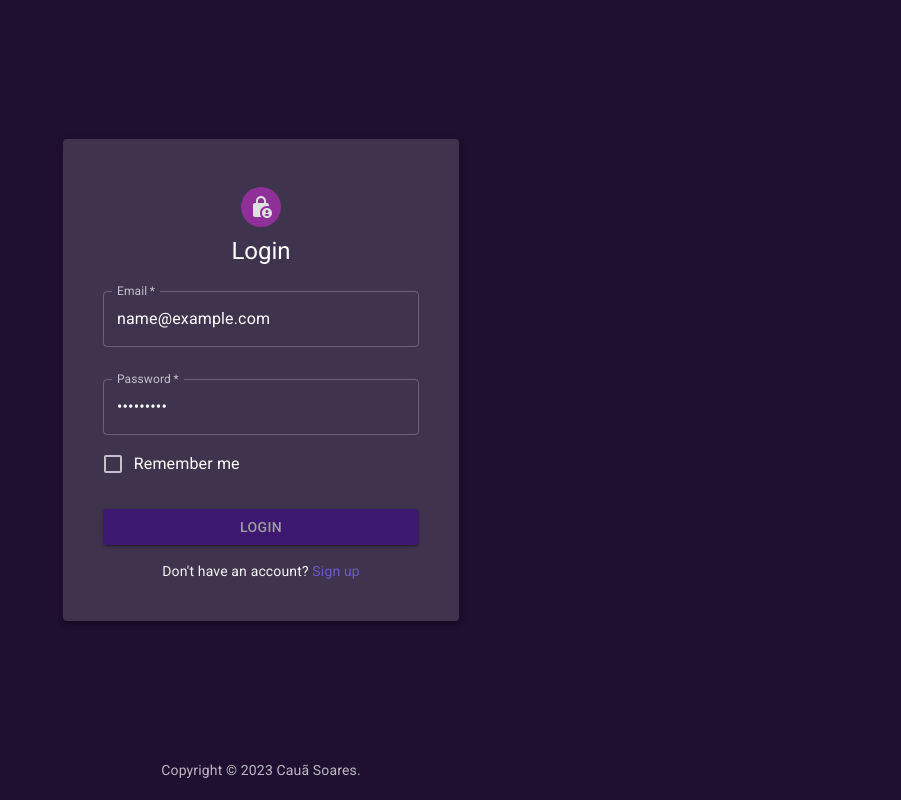
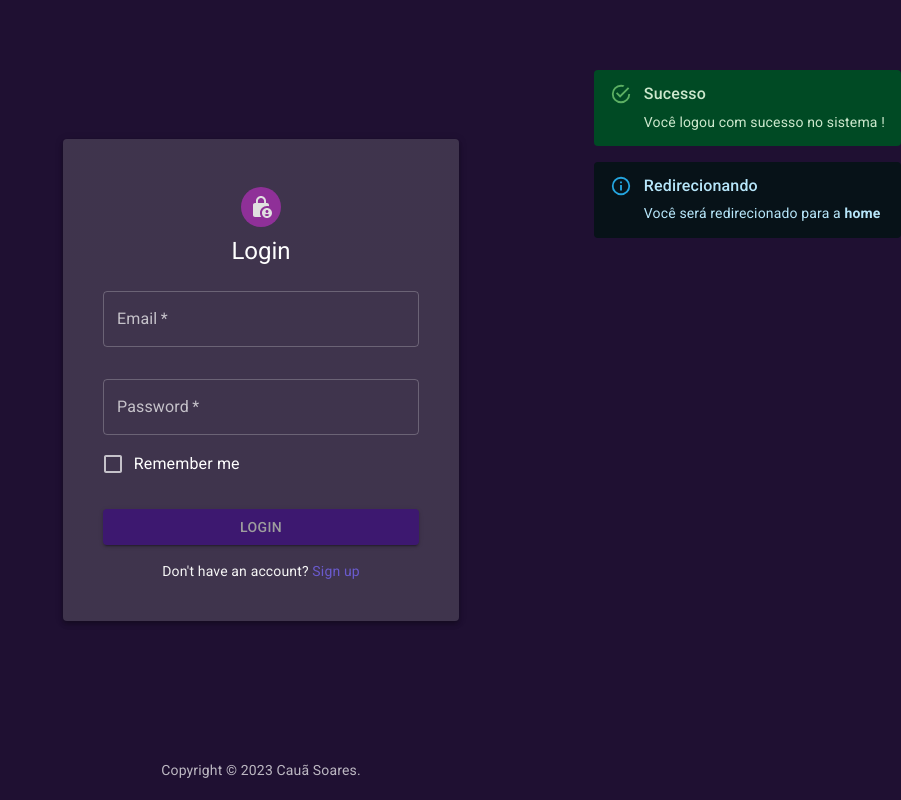
Before and after one commit to ocsoares/Auth-Form-NextJS, a Next.js app: page /auth/login in a window 1280 px wide. Both pictures are taken after typing "name@example.com", "Sample123" into the empty fields and a click on the button "LOGIN". Shown: the whole page, without its empty margins (379-1280 px from the left). Built offline with nearby package versions, Linux system fonts and the light colour scheme.

Commit message:
feat: add AuthAlert component on login route

```diff
--- a/src/app/auth/components/AuthAlert.tsx
+++ b/src/app/auth/components/AuthAlert.tsx
@@ -6,7 +6,7 @@ interface IAuthAlertProps {
   color?: "error" | "info" | "success" | "warning";
   severity: "error" | "info" | "success" | "warning";
   title: string;
-  message: string;
+  message?: string;
   messageHTML?: ReactNode;
   timeout?: number;
 }
--- a/src/app/auth/login/components/AuthLoginForm.tsx
+++ b/src/app/auth/login/components/AuthLoginForm.tsx
@@ -1,6 +1,6 @@
 "use client";
 
-import { Box, Checkbox, FormControlLabel, Grid } from "@mui/material";
+import { Box, Checkbox, FormControlLabel, Grid, Stack } from "@mui/material";
 import AuthTextField from "../../components/AuthTextField";
 import { AuthButton } from "../../components/AuthButton";
 import { AuthTextLink } from "../../components/AuthTextLink";
@@ -8,6 +8,7 @@ import { useForm } from "react-hook-form";
 import { z, ZodType } from "zod";
 import { zodResolver } from "@hookform/resolvers/zod";
 import { useEffect, useState } from "react";
+import { AuthAlert } from "../../components/AuthAlert";
 
 interface ILoginData {
   email: string;
@@ -17,21 +18,25 @@ interface ILoginData {
 const zodLoginSchema = z.object({
   email: z
     .string({ required_error: "O email é obrigatório !" })
-    .min(1)
+    .min(1, "O email é obrigatório !")
     .email("Formato de email inválido !"),
 
-  password: z.string({ required_error: "A senha é obrigatória !" }).min(1),
+  password: z
+    .string({ required_error: "A senha é obrigatória !" })
+    .min(1, "A senha é obrigatória !"),
 }) satisfies ZodType<ILoginData>;
 
 type ZodLoginSchemaData = z.infer<typeof zodLoginSchema>;
 
 export function AuthLoginForm() {
   const [remember, setRemember] = useState(false);
+  const [logged, setLogged] = useState(false);
 
   const {
     register,
     handleSubmit,
     control,
+    reset,
     formState: { errors },
   } = useForm<ZodLoginSchemaData>({
     resolver: zodResolver(zodLoginSchema),
@@ -39,6 +44,13 @@ export function AuthLoginForm() {
 
   const handleSubmitData = (data: ILoginData) => {
     console.log("LOGIN DATA:", data);
+
+    // Setar o "logged" de Acordo com a RESPOSTA de uma API se Logou
+    // com Sucesso ou NÃO !!!
+    setLogged(true);
+    reset();
+
+    console.log("LOGGED:", logged);
   };
 
   const handleCheckboxChange = () => {
@@ -51,7 +63,7 @@ export function AuthLoginForm() {
   }, [remember]);
 
   return (
-    <div>
+    <>
       <Box
         component="form"
         noValidate
@@ -85,13 +97,33 @@ export function AuthLoginForm() {
             onChange={handleCheckboxChange}
           />
         </Grid>
-        <AuthButton text="Login" />
+        {/* Colocar o "logged" depois em "disabled" quando REDIRECIONAR para uma
+            Rota PROTEGIDA !!! */}
+        <AuthButton disabled={false} text="Login" />
         <AuthTextLink
           text="Don't have an account? "
           link="signup"
           textLink="Sign up"
         />
       </Box>
-    </div>
+      <Stack spacing={2} sx={{ position: "absolute", top: 70, right: 0 }}>
+        <AuthAlert
+          showAlert={logged}
+          color="success"
+          severity="success"
+          title="Sucesso"
+          message="Você logou com sucesso no sistema !"
+        />
+
+        <AuthAlert
+          showAlert={logged}
+          timeout={3000}
+          severity="info"
+          title="Redirecionando"
+          message="Você será redirecionado para a"
+          messageHTML={<strong> home</strong>}
+        />
+      </Stack>
+    </>
   );
 }
```
